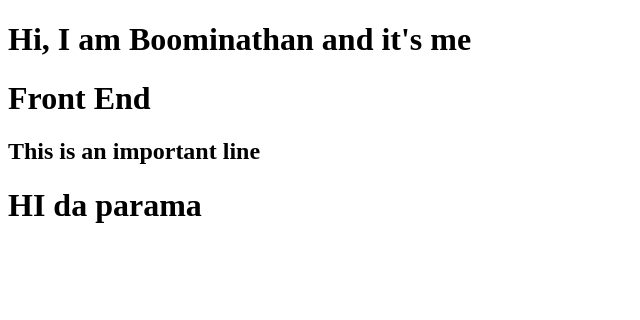
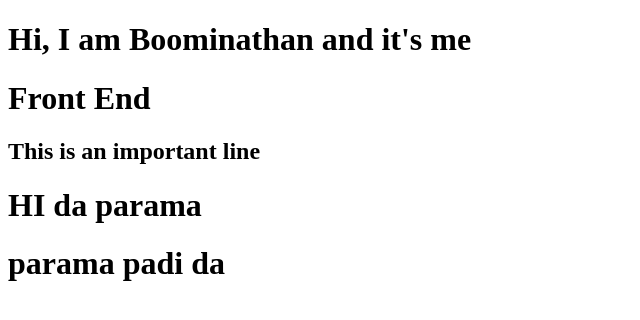
Before and after one commit to Boomi24/sample, a plain HTML site: page index.html in a window 1280 px wide. Shown: the whole page, without its empty margins (0-640 px from the left). Drawn offline with Linux system fonts and the light colour scheme.

Commit message:
fix : again changes made

```diff
--- a/index.html
+++ b/index.html
@@ -10,5 +10,6 @@
     <h1>Front End</h1>
     <h2>This is an important line</h2>
     <h1>HI da parama</h1>
+    <h1>parama padi da</h1>
 </body>
 </html>
```
